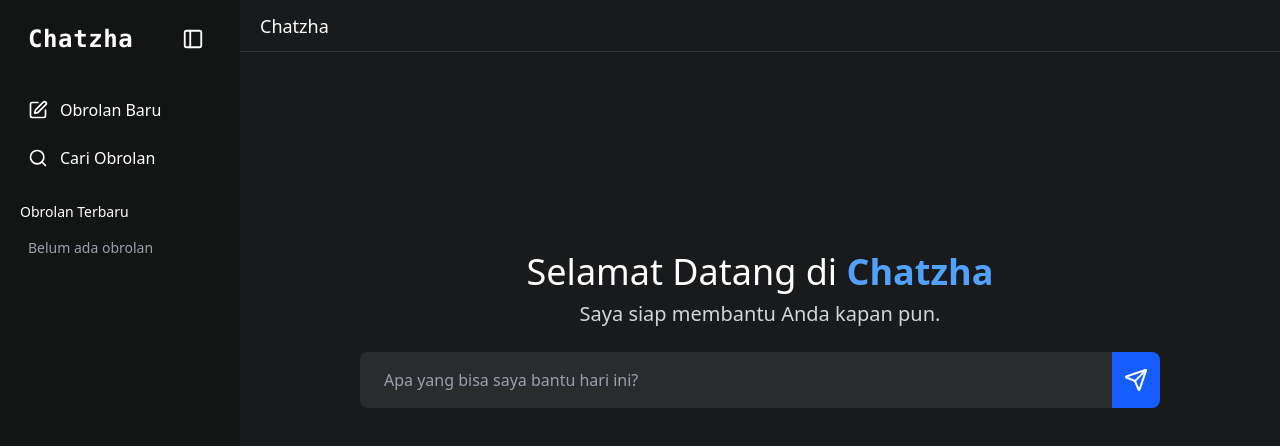
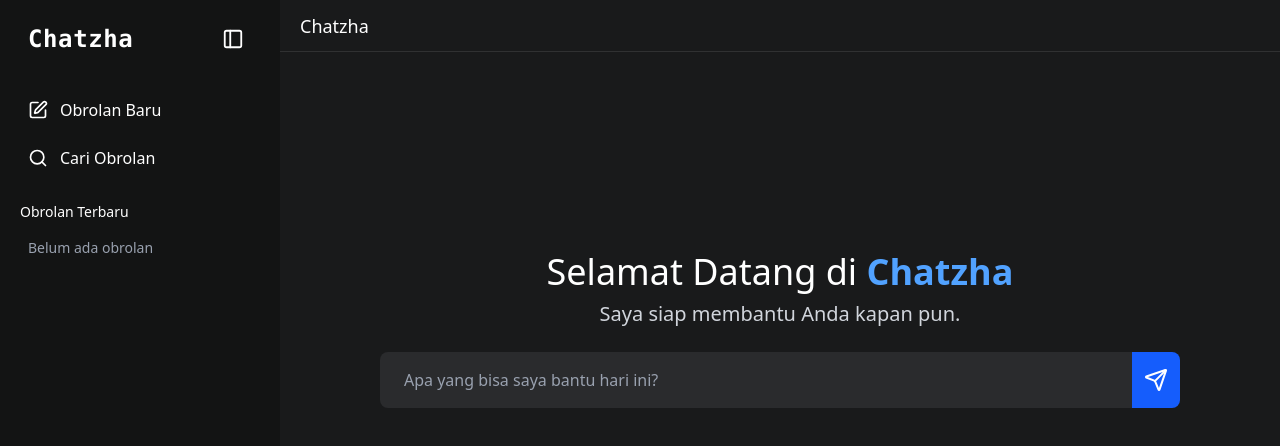
Before and after one commit to lirhzaaa/chatzha, a React (Vite) app: page / in a window 1280 px wide. Shown: the top 446 px of the page. Built offline with nearby package versions, Linux system fonts and the light colour scheme.

Commit message:
feat(ui): enhance chat dashboard and sidebar
- Add delete chat dropdown in navbar for active chats
- Sync projectName with active chat automatically
- Make entire sidebar scrollable
- Increase sidebar width from 240px to 280px when open
- Update localStorage logic to avoid saving empty chats

```diff
--- a/src/components/Navbar.jsx
+++ b/src/components/Navbar.jsx
@@ -1,19 +1,38 @@
 import { Ellipsis } from "lucide-react";
+import { useState } from "react";
 
-const Navbar = ({ projectName }) => {
+const Navbar = ({ projectName, activeChatId, handleDeleteChat }) => {
   const isActive = projectName !== "";
+  const [showDropdown, setShowDropdown] = useState(false);
+
+  const toggleDropdown = () => setShowDropdown(!showDropdown);
+  const handleDelete = () => {
+    handleDeleteChat(activeChatId);
+    setShowDropdown(false);
+  };
+
   return (
-    <div className="p-5 bg-[#191a1b] border-b border-white/10 h-13 flex justify-between items-center text-white">
+    <div className="p-5 bg-[#191a1b] border-b border-white/10 h-13 flex justify-between items-center text-white relative">
       <h1 className="text-lg font-medium">
         {isActive ? projectName : "Chatzha"}
       </h1>
 
       {isActive && (
-        <div className="flex gap-5">
-          <a href="">Bagikan</a>
-          <a href="">
+        <div className="relative">
+          <button onClick={toggleDropdown} className="p-2 rounded hover:bg-white/10 transition">
             <Ellipsis />
-          </a>
+          </button>
+
+          {showDropdown && (
+            <div className="absolute right-0 mt-2 w-32 bg-[#131414] border border-white/20 rounded shadow-lg z-10">
+              <button
+                onClick={handleDelete}
+                className="w-full text-left px-4 py-2 text-white hover:bg-red-600 transition"
+              >
+                Hapus
+              </button>
+            </div>
+          )}
         </div>
       )}
     </div>
--- a/src/components/Sidebar.jsx
+++ b/src/components/Sidebar.jsx
@@ -33,11 +33,11 @@
     <div
       className={`${
         isOpen
-          ? "w-[240px] bg-[#131414]"
+          ? "w-[280px] bg-[#131414]"
           : "w-[80px] bg-[#191a1b] border-r border-white/10"
-      } h-screen fixed left-0 top-0 p-5 flex flex-col justify-start transition-all duration-300`}
+      } h-screen fixed left-0 top-0 p-5 flex flex-col transition-all duration-300 overflow-auto`}
     >
-      <div>
+      <div className="flex flex-col">
         <div
           className={`flex items-center justify-between mb-8 ${
             isOpen ? "px-2" : "justify-center"
@@ -68,7 +68,9 @@
           {itemsMenu.map((item) => (
             <li key={item.id} className="w-full">
               <button
-                onClick={item.action || (() => (window.location.href = item.path))}
+                onClick={
+                  item.action || (() => (window.location.href = item.path))
+                }
                 className={`flex items-center gap-3 px-2 py-2 text-white hover:bg-white/10 rounded w-full transition-all duration-300 ${
                   !isOpen ? "justify-center" : ""
                 }`}
@@ -79,26 +81,31 @@
             </li>
           ))}
         </ul>
-      </div>
 
         {isOpen && (
-        <div className="flex flex-col gap-2 mt-6 overflow-hidden whitespace-nowrap transition-all duration-300">
+          <div className="flex flex-col gap-2 mt-6 whitespace-nowrap">
             <span className="text-white text-sm">Obrolan Terbaru</span>
             <ul className="flex flex-col gap-2 mt-2">
-            {chats.filter(c => c.messages.length > 0).length === 0 ? (
-              <li className="text-gray-400 text-sm px-2">Belum ada obrolan</li>
+              {chats.filter((c) => c.messages?.length > 0).length === 0 ? (
+                <li className="text-gray-400 text-sm px-2">
+                  Belum ada obrolan
+                </li>
               ) : (
                 chats
-                .filter((c) => c.messages.length > 0)
+                  .filter((c) => c.messages?.length > 0)
                   .map((chat) => (
                     <li key={chat.id}>
                       <button
                         onClick={() => setActiveChatId(chat.id)}
                         className={`flex items-center gap-3 px-2 py-2 text-white rounded transition-all w-full text-left ${
-                        activeChatId === chat.id ? "bg-white/10" : "hover:bg-white/10"
+                          activeChatId === chat.id
+                            ? "bg-white/10"
+                            : "hover:bg-white/10"
                         }`}
                       >
+                        <span className="flex-shrink-0">
                           <MessageSquare size={18} />
+                        </span>
                         <span className="truncate">{chat.title}</span>
                       </button>
                     </li>
@@ -108,6 +115,7 @@
           </div>
         )}
       </div>
+    </div>
   );
 };
 
--- a/src/components/index.jsx
+++ b/src/components/index.jsx
@@ -16,23 +16,35 @@
   });
 
   useEffect(() => {
-    localStorage.setItem("chats", JSON.stringify(chats));
+    const chatsWithMessages = chats.filter((chat) => chat.messages?.length > 0);
+    localStorage.setItem("chats", JSON.stringify(chatsWithMessages));
   }, [chats]);
 
   useEffect(() => {
-    if (activeChatId) localStorage.setItem("activeChatId", activeChatId);
-    else localStorage.removeItem("activeChatId");
-  }, [activeChatId]);
+    const activeChat = chats.find((c) => c.id === activeChatId);
+    if (activeChat && activeChat.title) {
+      setProjectName(activeChat.title);
+    } else {
+      setProjectName("");
+    }
+  }, [activeChatId, chats]);
 
   const handleNewChat = () => {
     const id = Date.now().toString();
     const newChat = {
       id,
-      title: "Obrolan Baru",
+      title: "",
       messages: [],
     };
     setChats((prev) => [newChat, ...prev]);
     setActiveChatId(id);
+  };
+
+  const handleDeleteChat = (id) => {
+    if (!id) return;
+    setChats((prev) => prev.filter((c) => c.id !== id));
+
+    if (activeChatId === id) setActiveChatId(null);
   };
 
   return (
@@ -47,10 +59,14 @@
       />
       <div
         className={`transition-all duration-300 flex-1 ${
-          isOpen ? "ml-[240px]" : "ml-[80px]"
+          isOpen ? "ml-[280px]" : "ml-[80px]"
         } relative`}
       >
-        <Navbar projectName={projectName} />
+        <Navbar
+          projectName={projectName}
+          activeChatId={activeChatId}
+          handleDeleteChat={handleDeleteChat}
+        />
         <div>
           {children &&
             cloneElement(children, {
```
Lines whose indentation alone changed are shown as unchanged.
